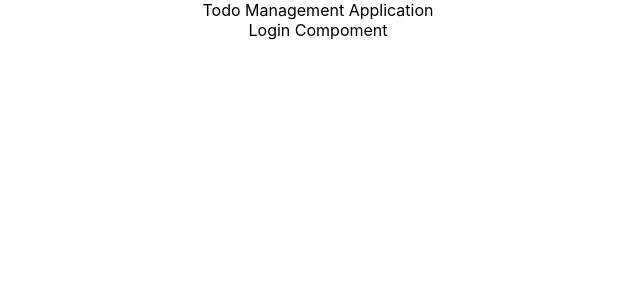
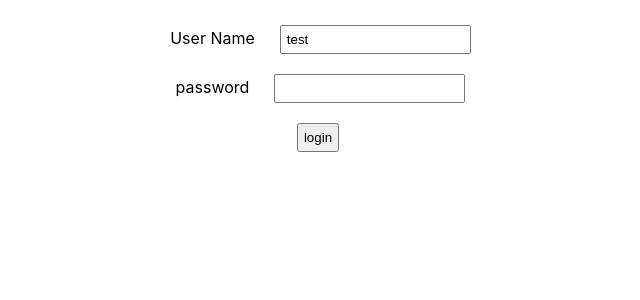
Before and after one commit to 2dilution2/TodoApp, a React (Create React App) app: page / in a window 1280 px wide. Shown: the top 300 px of the page, without its empty margins (322-962 px from the left). Built offline with nearby package versions, Linux system fonts and the light colour scheme.

Commit message:
login component 생성

```diff
--- a/src/App.css
+++ b/src/App.css
@@ -1,5 +1,7 @@
 .App {
   text-align: center;
+  margin: 10px;
+  padding: 5px;
 }
 
 .App-logo {
--- /dev/null
+++ b/src/todo/TodoApp.css
@@ -0,0 +1,4 @@
+label, input, button {
+    margin: 10px;
+    padding: 5px;
+}
--- a/src/todo/TodoApp.jsx
+++ b/src/todo/TodoApp.jsx
@@ -1,7 +1,9 @@
+import { useState } from 'react'
+import './TodoApp.css'
+
 export default function TodoApp() {
     return (
         <div className="TodoApp">
-            Todo Management Application
             <LonginComponent />
             {/* <WelcomeComponent /> */}
         </div>
@@ -9,9 +11,33 @@
 }
 
 function LonginComponent() {
+
+    const [username, setUsername] = useState('test')
+    const [userpassword, setPassword] = useState('')
+
+    function handleUsernameChange (event) {
+        setUsername(event.target.value);
+    }
+
+    function handlepasswordChange (event) {
+        setPassword(event.target.value);
+    }
+
     return(
         <div className="Login">
-            Login Compoment
+            <div className="LoginForm">
+                <div>
+                    <label>User Name</label>
+                    <input type="text" name="username" value={username} onChange={handleUsernameChange} />
+                </div>
+                <div>
+                    <label>password</label>
+                    <input type="password" name="password" value={userpassword} onChange={handlepasswordChange} />
+                </div>
+                <div>
+                    <button type="button" name="login">login</button>
+                </div>
+            </div>
         </div>
     )
 }
```
